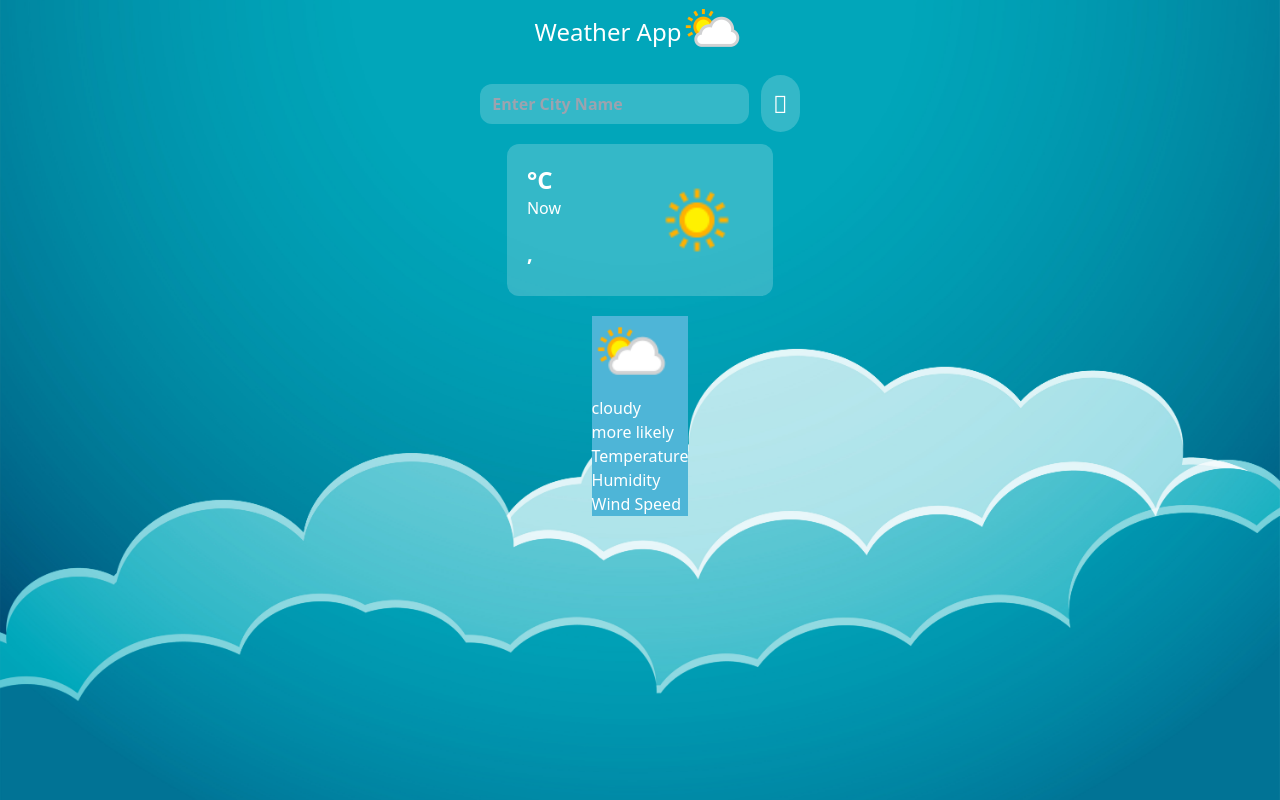
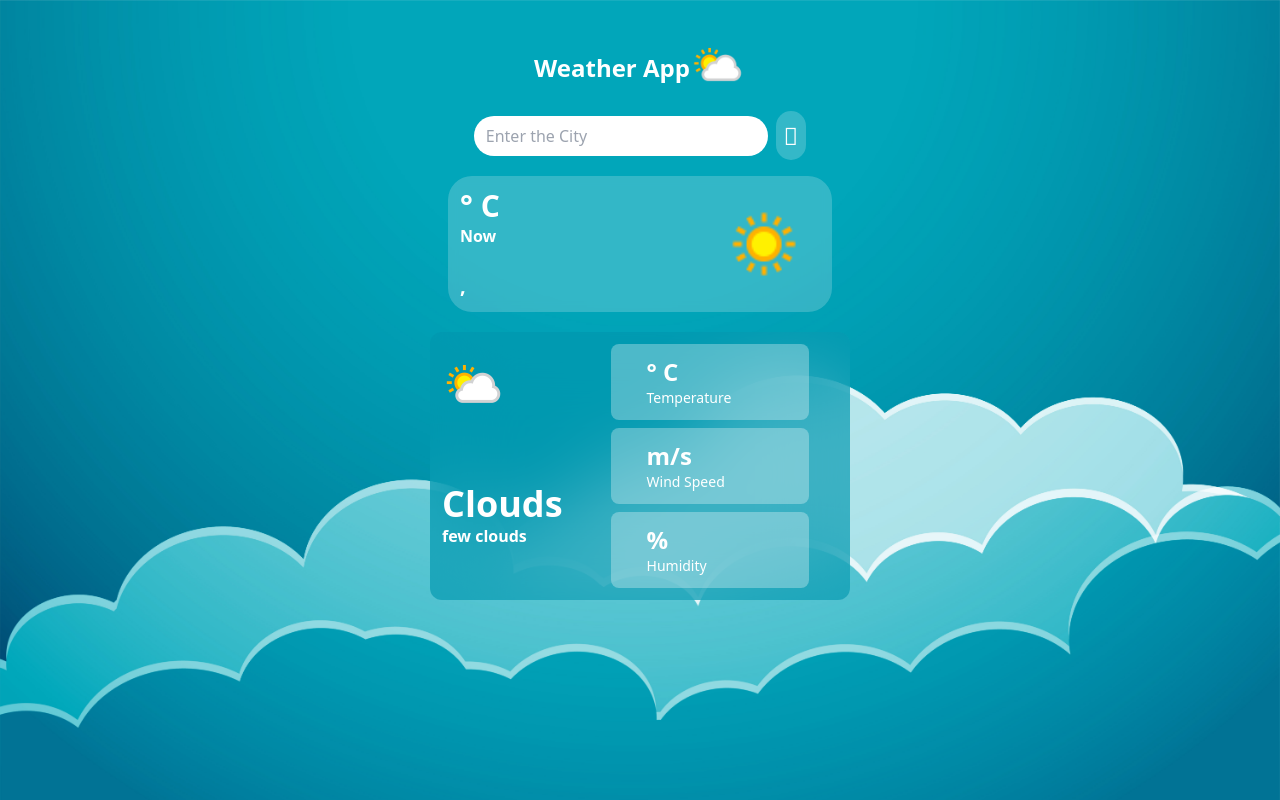
Before and after one commit to Atishsankaje/weatherapp, a Django app: page / in a window 1280 px wide. Run offline with Django 5.2, Linux system fonts and the light colour scheme; data that the repository does not hold is empty; style sheets or scripts are compiled from the project's sources; some libraries are stand-ins or nearby versions.

Commit message:
hey commit

```diff
--- a/app/templates/index.html
+++ b/app/templates/index.html
@@ -10,35 +10,68 @@
     <link rel="stylesheet" href="{% static 'css/style.css' %}">
 
 </head>
-<body class="bg-[url('{% static 'images/bg_image.jpg' %}')] bg-cover bg-center bg-no-repeat min-h-screen items-center flex flex-col gap-5">
-    <div class="flex flex-row items-center">
-        <h1 class="text-white text-2xl">Weather App</h1>
-        <img src="{% static 'images/116.png' %}" alt="image not found">
+<body class="bg-[url('{% static 'images/bg_image.jpg' %}')] bg-cover bg-no-repeat min-h-screen items-center flex flex-col gap-5 p-10">
+    <div class="flex items-center w-fit">
+        <h1 class="text-white text-2xl font-bold">Weather App</h1>
+        <img class="h-14 w-14" src="{% static 'images/116.png' %}" alt="" >
     </div>
-    <form class="flex gap-3" method="get">
-        <input type="text" class="bg-white/20 rounded-xl px-3 py-2 outline-white text-white font-bold hover:scale-105 duration-500" placeholder="Enter City Name" name="city">
-        <button><i class='bxr hover:scale-110 duration-500 bx-search text-white text-2xl bg-white/20 p-3 rounded-full'></i></button>
+    <form action="" method="get" class="flex gap-2 justify-center items-center w-4/5 md:w-3/5 lg:w-[70%] ">
+        <input type="text" name="city" class="rounded-full py-2 px-3 focus:bg-white/20 outline-white/70 bg-white focus:placeholder:text-white text-white w-4/5 md:w-3/5 lg:w-[35%] " placeholder="Enter the City">
+        <button class="search" type="submit">
+            <i class='bxr hover:scale-110 duration-500 bx-search text-white text-2xl bg-white/20 p-2 rounded-full'></i>
+        </button>
     </form>
-    <div class="flex text-white bg-white/20 p-5 rounded-xl gap-20 hover:scale-105 duration-500">
-        <div>
-            <p class="text-2xl font-bold">{{ temperature }}&deg;C</p>
-            <p>Now</p>
-            <p class="font-semibold mt-5 text-xl">{{ cityname }}, {{ country }}</p>
+    <div class="flex bg-white/20 p-3 rounded-3xl backdrop-blur-sm text-white w-4/5 md:w-3/5 lg:w-[32%] cursor-pointer hover:scale-[105%] ease-in-out duration-500 justify-between">
+        <div id='left' class="flex flex-col">
+            <div id="top" class="mb-6 ">
+                <p class="font-bold text-3xl">{{ temperature }}&deg; C</p>
+                <p class="font-semibold">Now</p>
+            </div>
+            <div id="bottom" class="font-semibold text-xl"> {{ cityname }}, {{country}} </div>
         </div>
-        <img src="{% static 'images/113.png' %}" alt="" class="w-28 h-28">
-    </div>
-    <div class="bg-[#4eb5d7] text-white">
-        <img src="{% static 'images/116.png' %}" alt="image not found" class="w-20 h-20">
-        <div>
-            <P>cloudy</P>
-            <P>more likely</P>
-        </div>
-        <div>
-            <div><P>Temperature</P></div>
-            <div><P>Humidity</P></div>
-            <div><P>Wind Speed</P></div>
+        <div id="right" class="justify-center items-center">
+            <img src="{% static 'images/113.png' %}" alt="" class="w-28 h-28">
         </div>
     </div>
-
+    <div class="flex p-3 bg-[#0198afa9] rounded-xl backdrop-blur-2xl md:w-3/5 lg:w-[35%] w-[80%] gap-12" >
+        <div id="left" class="text-white">
+            <div class="top mb-16 mt-3 ">
+                <img src="{% static 'images/116.png' %}" alt="">
+            </div>
+            <div id="bottom">
+                <p class="flex font-bold text-4xl"> Clouds </p>
+                <p class="font-semibold">few clouds</p>
+            </div>
+        </div>
+        <div class="flex w-1/2 flex-col space-y-2">
+            <div id="right" class="flex p-3 bg-white/30 rounded-lg gap-6">
+                <div id="left">
+                    <ion-icon class="text-white w-8 h-8 mt-2" name="thermometer-outline"></ion-icon>
+                </div>
+                <div id="right" class="text-white">
+                    <div class="font-bold text-2xl">{{ temperature }}&deg; C</div>
+                    <div class="text-sm text-right">Temperature</div>
+                </div>
+            </div>
+            <div id="right" class="flex p-3 bg-white/30 rounded-lg gap-6">
+                <div id="left">
+                    <ion-icon class="text-white w-8 h-8 mt-2" name="speedometer-outline"></ion-icon>
+                </div>
+                <div id="right" class="text-white">
+                    <div class="font-bold text-2xl">{{ wind_speed }} m/s</div>
+                    <div class="text-sm text-right">Wind Speed</div>
+                </div>
+            </div>
+            <div id="right" class="flex p-3 bg-white/30 rounded-lg gap-6">
+                <div id="left">
+                    <ion-icon class="text-white w-8 h-8 mt-2" name="rainy-outline"></ion-icon>
+                </div>
+                <div id="right" class="text-white">
+                    <div class="font-bold text-2xl">{{ humidity }} %</div>
+                    <div class="text-sm text-right">Humidity</div>
+                </div>
+            </div>
+        </div>
+    </div>
 </body>
 </html>
--- a/app/views.py
+++ b/app/views.py
@@ -9,7 +9,13 @@
     print(api_url)
     api=requests.get(api_url).json()
     temperature=api['main']['temp']
+    wind_speed = api['wind']['speed']
+    humidity = api['main']['humidity']
     cityname=api['name']
     country=api['sys']['country']
+    weather = api["weather"][0]['main']
+    description = api['weather'][0]['description']
+    icon = api['weather'][0]['icon']
+    img_url = f"https://openweathermap.org/img/wn/{icon}@2x.png"
 
-    return render(request,'index.html',{'temperature':temperature, 'cityname':cityname, 'country':country})
+    return render(request,'index.html',{'temperature':temperature, 'cityname':cityname, 'country':country, 'wind_speed':wind_speed, 'humidity':humidity, 'weather':weather, 'description':description, 'img_url':img_url})
--- a/project/settings.py
+++ b/project/settings.py
@@ -15,6 +15,7 @@
 
 # Build paths inside the project like this: BASE_DIR / 'subdir'.
 BASE_DIR = Path(__file__).resolve().parent.parent
+TEMPLATES_DIR = os.path.join(BASE_DIR, 'templates')
 
 
 # Quick-start development settings - unsuitable for production
@@ -56,7 +57,7 @@
 TEMPLATES = [
     {
         'BACKEND': 'django.template.backends.django.DjangoTemplates',
-        'DIRS': [],
+        'DIRS': [TEMPLATES_DIR],
         'APP_DIRS': True,
         'OPTIONS': {
             'context_processors': [
```
